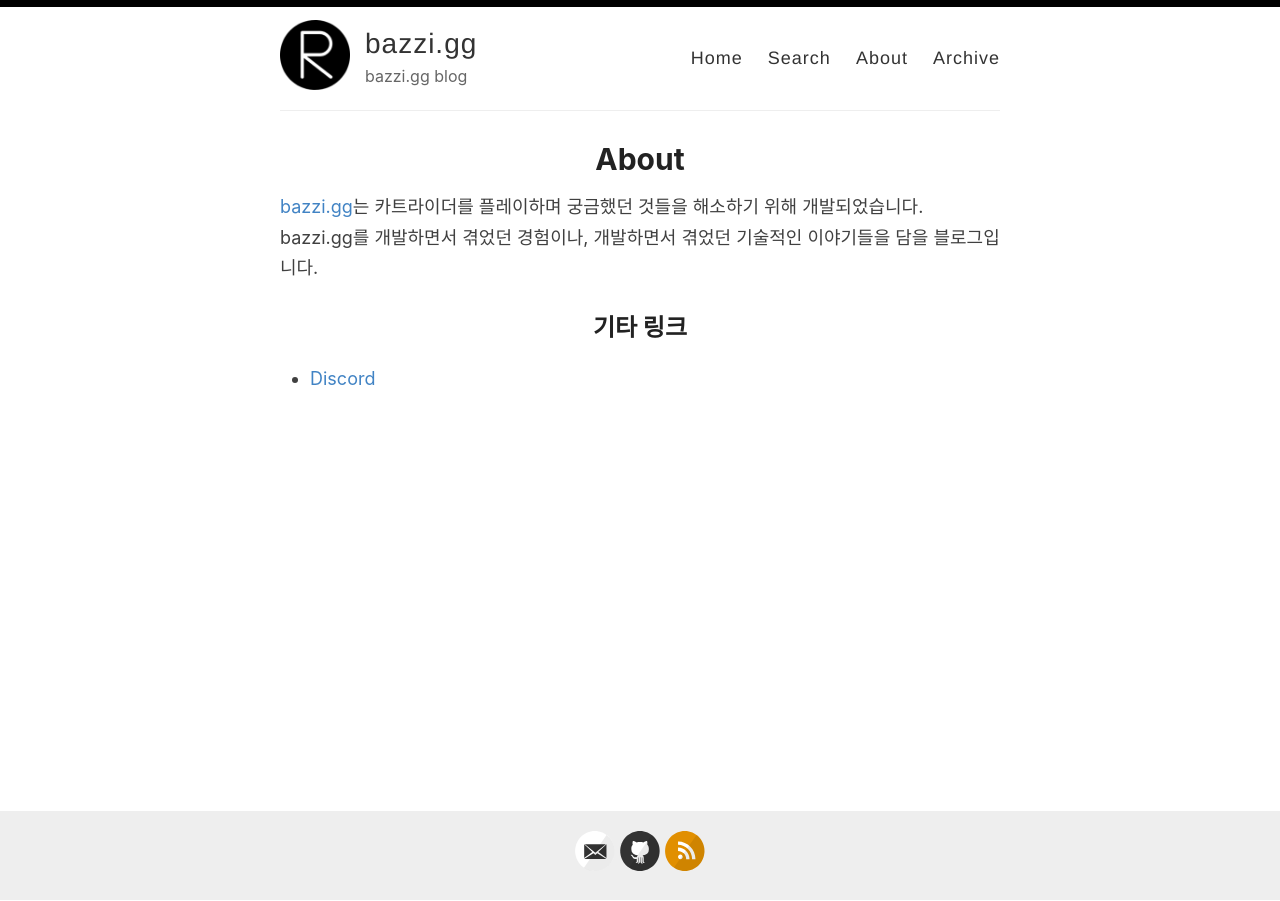
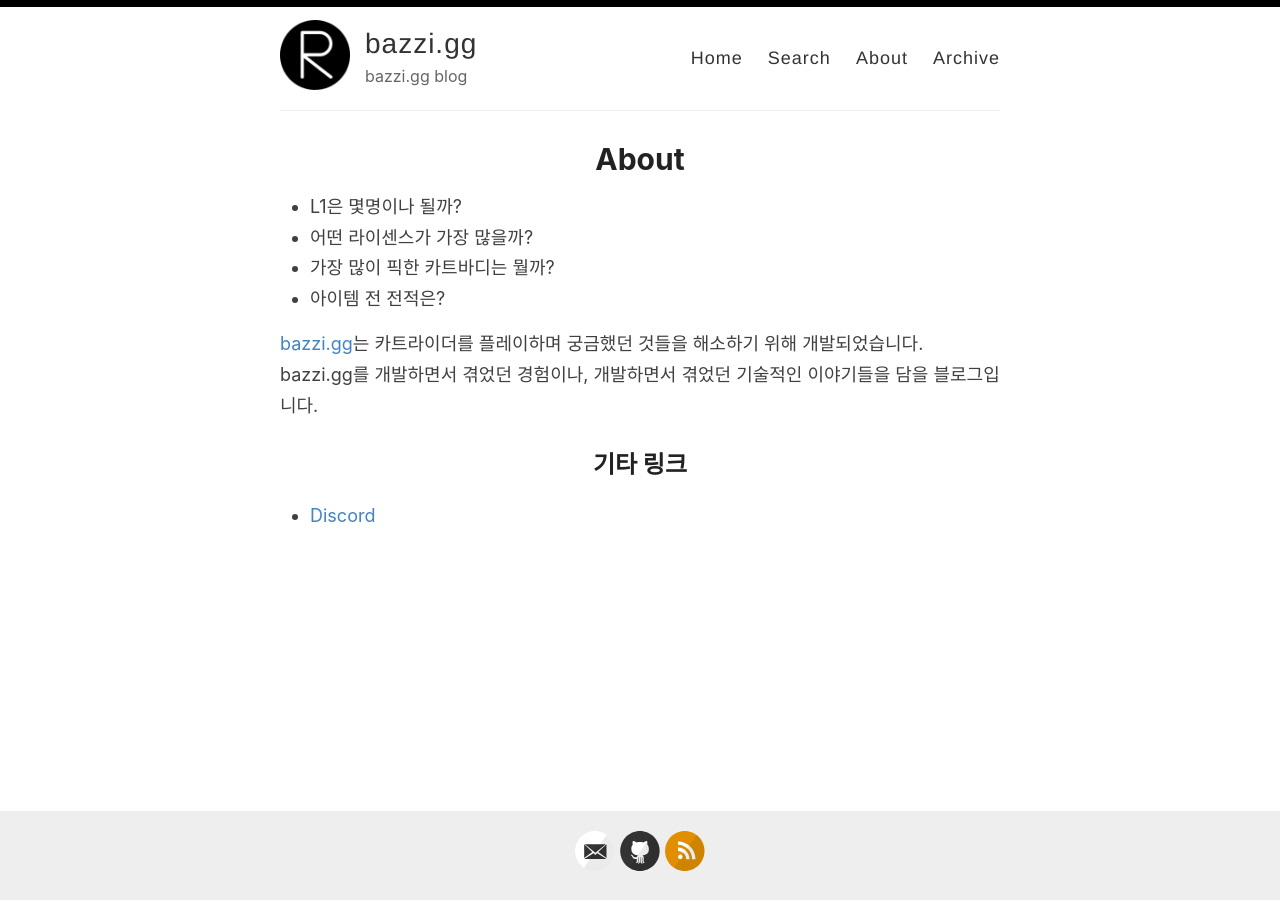
Before and after one commit to bazzi-gg/bazzi-gg.github.io, a Jekyll site: the page built from _pages/about.md, in a window 1280 px wide. Built offline with Jekyll 4.4.1, drawn with Linux system fonts in a browser that asks for light colours.

Commit message:
Update about.md

```diff
--- a/_pages/about.md
+++ b/_pages/about.md
@@ -3,6 +3,11 @@ layout: page
 title: About
 permalink: /about/
 ---
+
+- L1은 몇명이나 될까?
+- 어떤 라이센스가 가장 많을까?
+- 가장 많이 픽한 카트바디는 뭘까?
+- 아이템 전 전적은?
 
 [bazzi.gg](https://bazzi.gg)는 카트라이더를 플레이하며 궁금했던 것들을 해소하기 위해 개발되었습니다.
 bazzi.gg를 개발하면서 겪었던 경험이나, 개발하면서 겪었던 기술적인 이야기들을 담을 블로그입니다.
```
